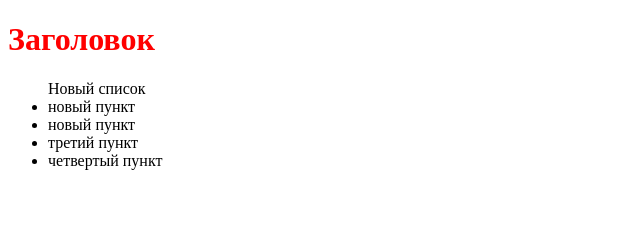
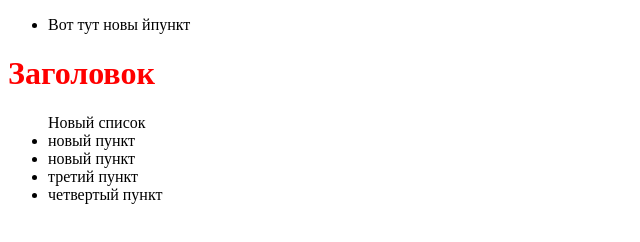
Before and after one commit to Paprika1992/learn, a plain HTML site: page index.html in a window 1280 px wide. Shown: the whole page, without its empty margins (0-640 px from the left). Drawn offline with Linux system fonts and the light colour scheme.

Commit message:
еще раз

```diff
--- a/index.html
+++ b/index.html
@@ -5,6 +5,9 @@
 	<link rel="stylesheet" type="text/css" href="css/index.css">
 </head>
 <body>
+	<ul>
+		<li>Вот тут новы йпункт</li>
+	</ul>
 	<h1>Заголовок</h1>
 	<ul>Новый список
 
```
